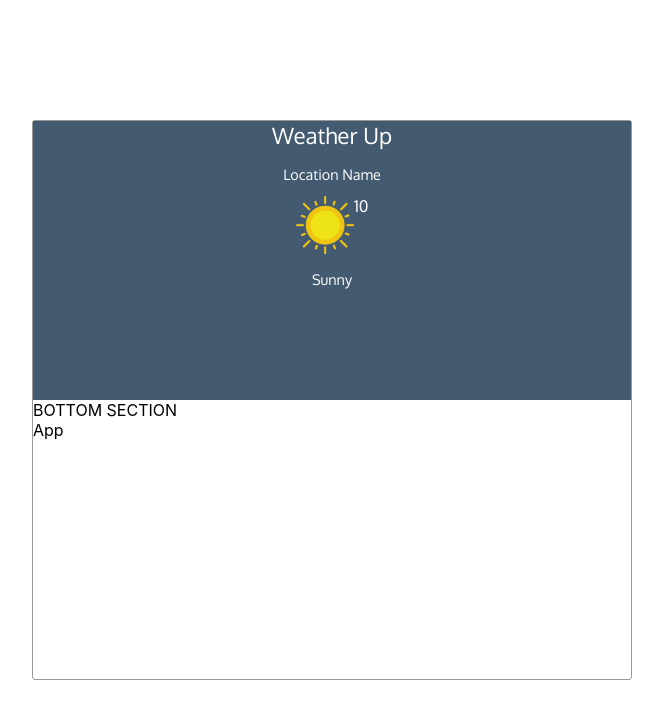
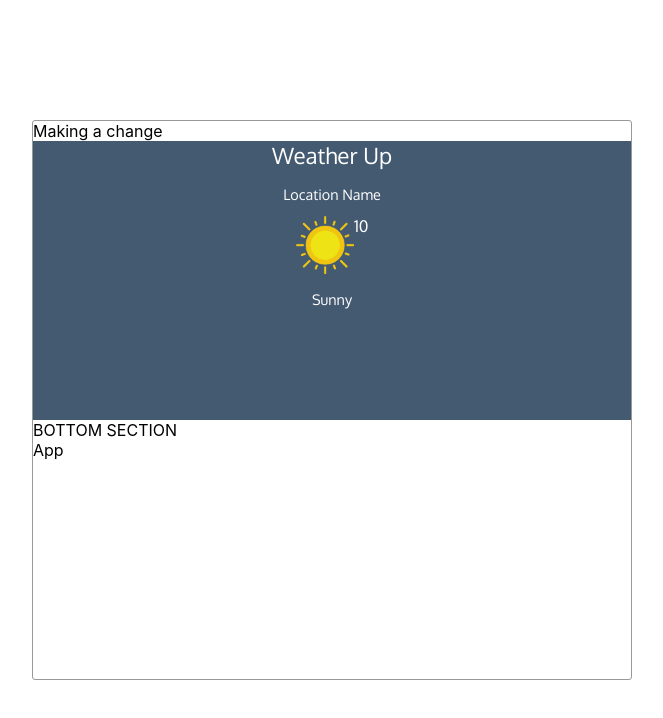
Before and after one commit to avidler/weather-app, a React (Create React App) app in the folder app/: page / in a window 1280 px wide. Shown: the top 718 px of the page, without its empty margins (308-971 px from the left). Built offline with nearby package versions, Linux system fonts and the light colour scheme.

Commit message:
Tracking changes

```diff
--- a/app/src/App.js
+++ b/app/src/App.js
@@ -9,7 +9,7 @@ import BottomSection from './components/bottom/bottom'
 function App() {
   return (
     <div className="app-container">
-      <div className="main-container">
+      <div className="main-container">Making a change
         <div className="top-section"><TopSection /></div>
         <div className="bottom-section"><BottomSection />App</div>
       </div>
```
